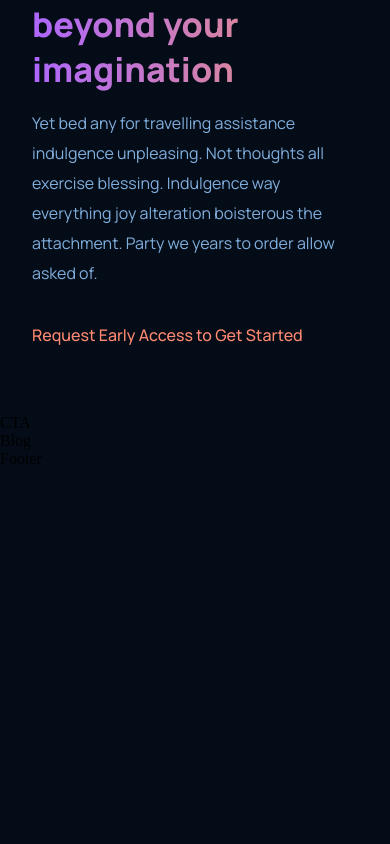
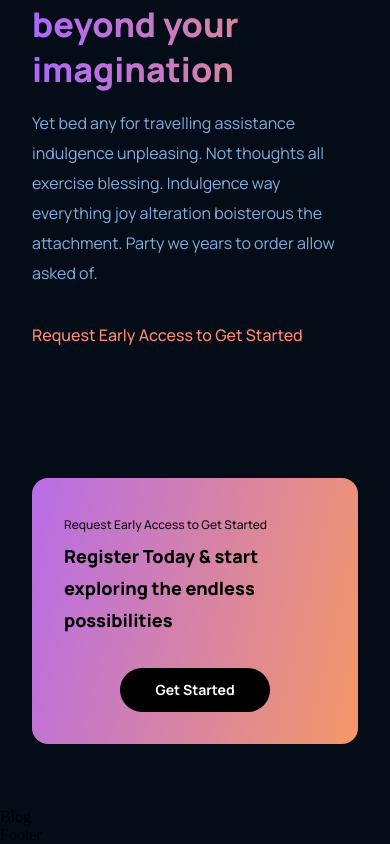
Before and after one commit to Sofia0101/GPT3, a React (Create React App) app: page / in a window 390 px wide. Shown: the part 4076-4920 px from the top of the page. Before the commit the page ends 4544 px from the top, so only its background shows below. Built offline with nearby package versions, Linux system fonts and the light colour scheme.

Commit message:
Termino componente CTA

```diff
--- a/src/components/cta/CTA.jsx
+++ b/src/components/cta/CTA.jsx
@@ -1,10 +1,18 @@
-import React from 'react';
+import React from "react";
 import "./cta.css";
 
 const CTA = () => {
   return (
-    <div>CTA</div>
-  )
-}
+    <div className="gpt3__cta">
+      <div className="gpt3__cta-content">
+        <p>Request Early Access to Get Started</p>
+        <h3>Register Today & start exploring the endless possibilities</h3>
+      </div>
+      <div className="gpt3__cta-btn">
+        <button type="button">Get Started</button>
+      </div>
+    </div>
+  );
+};
 
-export default CTA
+export default CTA;
--- a/src/components/cta/cta.css
+++ b/src/components/cta/cta.css
@@ -0,0 +1,85 @@
+.gpt3__cta {
+  display: flex;
+  justify-content: space-between;
+  align-items: center;
+  flex-direction: row;
+  padding: 2rem;
+  margin: 4rem;
+  border-radius: 1rem;
+  background: var(--gradient-bar);
+}
+
+.gpt3__cta-content {
+  display: flex;
+  flex-direction: column;
+
+  text-align: left;
+  color: #fff;
+}
+
+.gpt3__cta-content p {
+  font-family: var(--font-family);
+  font-size: 12px;
+  line-height: 30px;
+  font-weight: 500;
+  color: #0E0E0E;
+}
+
+.gpt3__cta-content h3 {
+  font-family: var(--font-family);
+  font-size: 24px;
+  line-height: 45px;
+  font-weight: 800;
+  color: #000000;
+}
+
+.gpt3__cta-btn {
+  display: flex;
+  justify-content: center;
+  align-items: center;
+
+  margin-left: 2rem;
+}
+
+.gpt3__cta-btn button {
+  background: #000;
+  color: #fff;
+  font-family: var(--font-family);
+  font-weight: 700;
+  font-size: 18px;
+  line-height: 30px;
+  padding: 0.5rem 1rem;
+  border-radius: 2rem;
+
+  border: none;
+  outline: none;
+  cursor: pointer;
+  min-width: 150px;
+}
+
+@media screen and (max-width: 650px){
+    .gpt3__cta{
+        flex-direction: column;
+    }
+
+    .gpt3__cta-btn{
+        margin: 2rem 0 0;
+    }
+}
+
+@media screen and (max-width: 550px) {
+    .gpt3__cta {
+        flex-direction: column;
+        margin: 4rem 2rem;
+    }
+
+    .gpt3__cta-content h3{
+        font-size: 18px;
+        line-height: 32px;
+    }
+
+    .gpt3__cta-btn button{
+        font-size: 14px;
+        line-height: 28px;
+    }
+}
```
